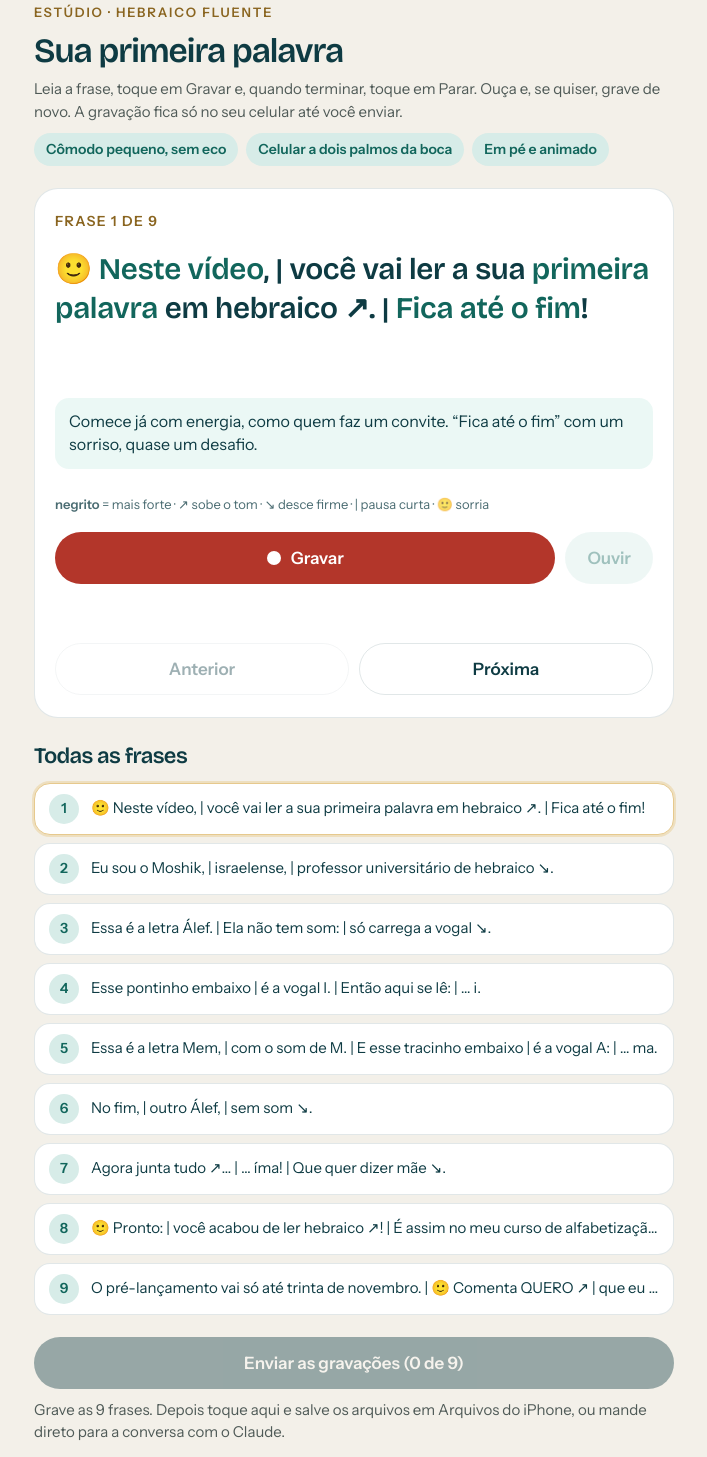
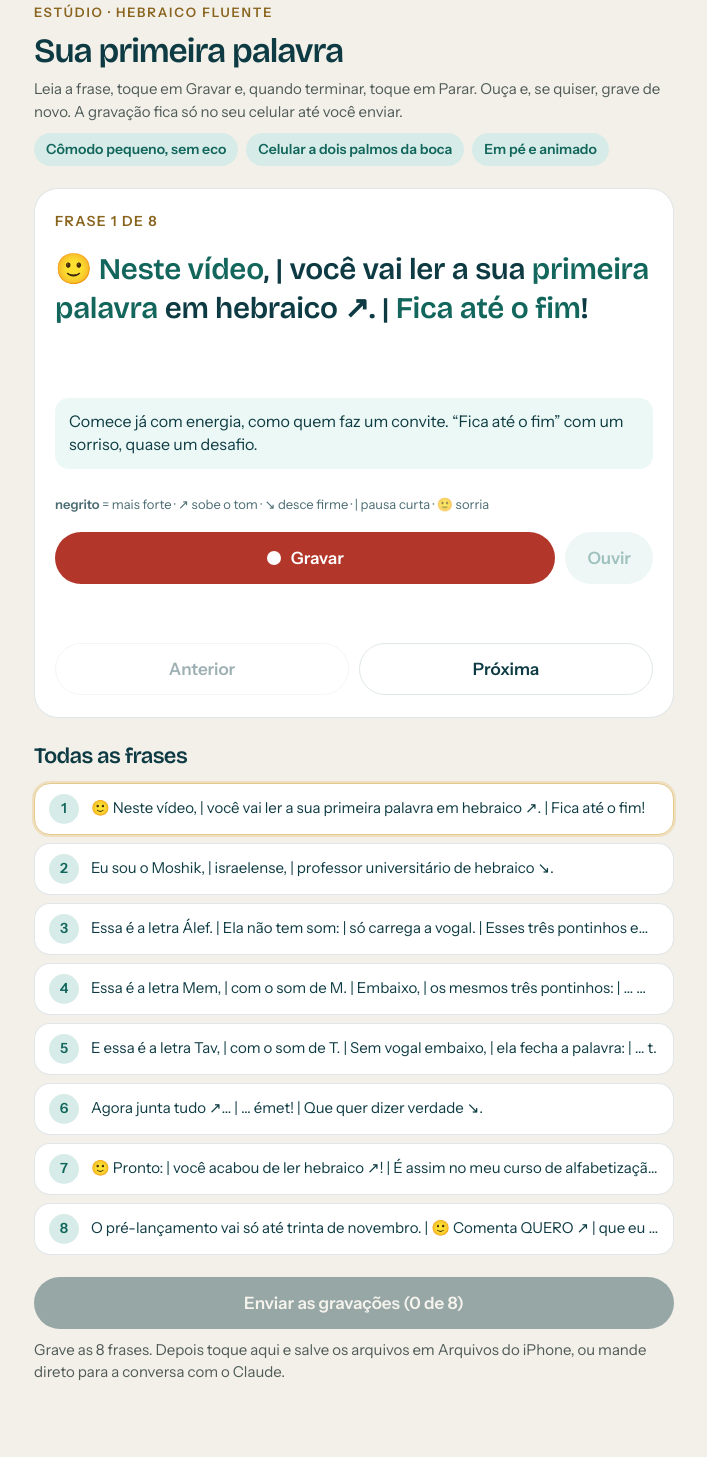
Before and after one commit to Moshikgueta/hebraico-guias, a plain HTML site: page estudio/primeira-palavra/index.html in a window 1280 px wide. Shown: the part 75-1532 px from the top of the page, without its empty margins (286-993 px from the left). After the commit the page ends 1509 px from the top, so only its background shows below. Drawn offline with nearby package versions, Linux system fonts and the light colour scheme.

Commit message:
Estúdio: reel da primeira palavra com o Tav (émet)
Co-Authored-By: Claude Opus 5.5 <noreply@anthropic.com>
Claude-Session: https://claude.ai/code/session_01QuanvBEV3Ejm5TZ1Lo12Sq

```diff
--- a/estudio/primeira-palavra/index.html
+++ b/estudio/primeira-palavra/index.html
@@ -66,7 +66,7 @@ button:disabled{opacity:.4;cursor:default}
 </header>
 <div id="erro" class="erro" hidden></div>
 <section class="palco" aria-live="polite">
-<div class="topo"><span id="contador">Frase 1 de 9</span><span id="tempo" class="tempo"></span></div>
+<div class="topo"><span id="contador">Frase 1 de 8</span><span id="tempo" class="tempo"></span></div>
 <p id="frase" class="frase"></p>
 <p id="dica" class="dica"></p>
 <p class="legenda"><b>negrito</b> = mais forte · ↗ sobe o tom · ↘ desce firme · | pausa curta · 🙂 sorria</p>
@@ -83,13 +83,13 @@ button:disabled{opacity:.4;cursor:default}
 </section>
 <section style="display:flex;flex-direction:column;gap:10px">
 <button id="enviar" class="enviar" type="button" disabled>Enviar as gravações</button>
-<p class="muted" id="enviarDica">Grave as 9 frases. Depois toque aqui e salve os arquivos em Arquivos do iPhone, ou mande direto para a conversa com o Claude.</p>
+<p class="muted" id="enviarDica">Grave as 8 frases. Depois toque aqui e salve os arquivos em Arquivos do iPhone, ou mande direto para a conversa com o Claude.</p>
 <div id="links" class="links"></div>
 </section>
 </div>
 <script>
-const FRASES=["🙂 <b>Neste vídeo</b>, | você vai ler a sua <b>primeira palavra</b> em hebraico ↗. | <b>Fica até o fim</b>!", "Eu sou o <b>Moshik</b>, | <b>israelense</b>, | professor <b>universitário</b> de hebraico ↘.", "Essa é a letra <b>Álef</b>. | Ela <b>não tem som</b>: | só <b>carrega</b> a vogal ↘.", "Esse <b>pontinho</b> embaixo | é a vogal <b>I</b>. | Então aqui se lê: | … <b>i</b>.", "Essa é a letra <b>Mem</b>, | com o som de <b>M</b>. | E esse <b>tracinho</b> embaixo | é a vogal <b>A</b>: | … <b>ma</b>.", "No fim, | <b>outro Álef</b>, | <b>sem som</b> ↘.", "Agora <b>junta tudo</b> ↗… | … <b>íma</b>! | Que quer dizer <b>mãe</b> ↘.", "🙂 <b>Pronto</b>: | você acabou de <b>ler hebraico</b> ↗! | É assim no meu curso de alfabetização <b>interativo</b>: | <b>uma letra por vez</b>, | com a <b>minha voz</b> e exercícios.", "O pré-lançamento vai só até <b>trinta de novembro</b>. | 🙂 <b>Comenta QUERO</b> ↗ | que eu te mando o link!"];
-const DICAS=["Comece já com energia, como quem faz um convite. “Fica até o fim” com um sorriso, quase um desafio.", "Fale o seu nome com prazer. Uma pausinha entre cada informação, como contando nos dedos.", "Calmo, como professor na lousa. “Não tem som” devagar, porque é a surpresa.", "Devagar. Pause antes do “i” final e diga só o som, curto e claro.", "Mesmo ritmo da frase anterior. Pause antes do “ma” e diga só o som.", "Curta e tranquila, como quem fecha a explicação.", "Este é o momento do vídeo. Suba o tom em “junta tudo”, pause, e diga “íma” com orgulho, como quem revela a resposta. “Mãe” com carinho.", "Comemore com a pessoa: ela conseguiu. Depois, mais calmo e seguro ao falar do curso.", "“Trinta de novembro” firme e claro. “Comenta QUERO” animado, como convite, sem pressa."];
+const FRASES=["🙂 <b>Neste vídeo</b>, | você vai ler a sua <b>primeira palavra</b> em hebraico ↗. | <b>Fica até o fim</b>!", "Eu sou o <b>Moshik</b>, | <b>israelense</b>, | professor <b>universitário</b> de hebraico ↘.", "Essa é a letra <b>Álef</b>. | Ela <b>não tem som</b>: | só <b>carrega</b> a vogal. | Esses <b>três pontinhos</b> embaixo | são a vogal <b>E</b>: | … <b>e</b>.", "Essa é a letra <b>Mem</b>, | com o som de <b>M</b>. | Embaixo, | os <b>mesmos</b> três pontinhos: | … <b>me</b>.", "E essa é a letra <b>Tav</b>, | com o som de <b>T</b>. | Sem vogal embaixo, | ela <b>fecha</b> a palavra: | … <b>t</b>.", "Agora <b>junta tudo</b> ↗… | … <b>émet</b>! | Que quer dizer <b>verdade</b> ↘.", "🙂 <b>Pronto</b>: | você acabou de <b>ler hebraico</b> ↗! | É assim no meu curso de alfabetização <b>interativo</b>: | <b>uma letra por vez</b>, | com a <b>minha voz</b> e exercícios.", "O pré-lançamento vai só até <b>trinta de novembro</b>. | 🙂 <b>Comenta QUERO</b> ↗ | que eu te mando o link!"];
+const DICAS=["Comece já com energia, como quem faz um convite. “Fica até o fim” com um sorriso, quase um desafio.", "Fale o seu nome com prazer. Uma pausinha entre cada informação, como contando nos dedos.", "Calmo, como professor na lousa. “Não tem som” devagar, porque é a surpresa. Pause antes do “e” final e diga só o som.", "Mesmo ritmo da frase anterior. Pause antes do “me” e diga só o som.", "Mesmo ritmo. Pause antes do “t” e diga só o som, curtinho, sem vogal.", "Este é o momento do vídeo. Suba o tom em “junta tudo”, pause, e diga “émet” com orgulho, como quem revela a resposta. “Verdade” firme.", "Comemore com a pessoa: ela conseguiu. Depois, mais calmo e seguro ao falar do curso.", "“Trinta de novembro” firme e claro. “Comenta QUERO” animado, como convite, sem pressa."];
 const $=id=>document.getElementById(id);
 const tipo=['audio/mp4','audio/webm;codecs=opus','audio/webm','audio/ogg'].find(t=>window.MediaRecorder&&MediaRecorder.isTypeSupported(t))||'';
 const ext=tipo.includes('mp4')?'m4a':tipo.includes('ogg')?'ogg':'webm';
@@ -98,7 +98,7 @@ let i=0,rec=null,stream=null,chunks=[],t0=0,timer=null,audio=new Audio();
 
 // guarda no aparelho para não perder se a página recarregar
 let db=null;
-try{const r=indexedDB.open('estudio-primeira-palavra-v1',1);r.onupgradeneeded=()=>r.result.createObjectStore('t');
+try{const r=indexedDB.open('estudio-primeira-palavra-v2',1);r.onupgradeneeded=()=>r.result.createObjectStore('t');
 r.onsuccess=()=>{db=r.result;const tx=db.transaction('t').objectStore('t');FRASES.forEach((_,k)=>{const g=tx.get(k);g.onsuccess=()=>{if(g.result){takes[k]=g.result;render();}}});};}catch(e){}
 const salvar=(k,b)=>{try{db&&db.transaction('t','readwrite').objectStore('t').put(b,k)}catch(e){}};
 
```
